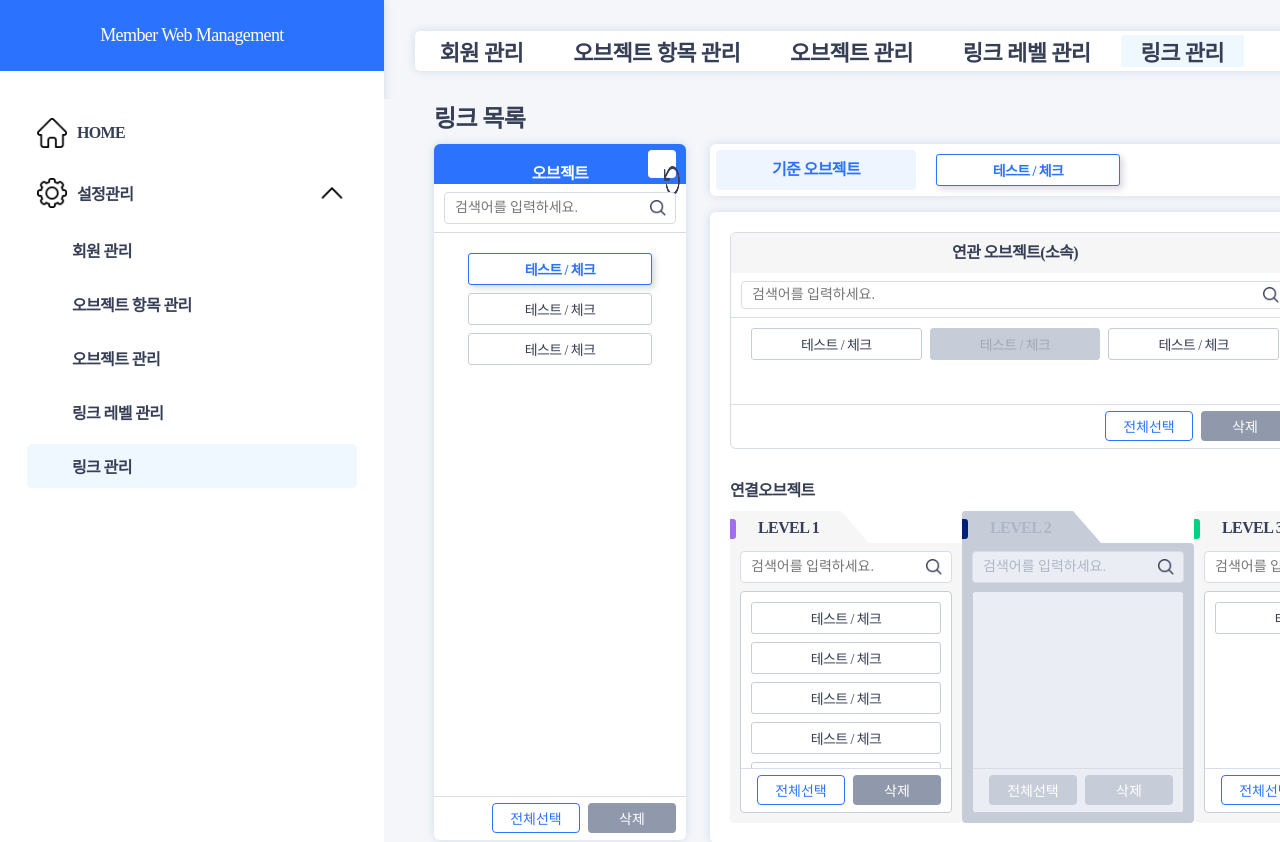
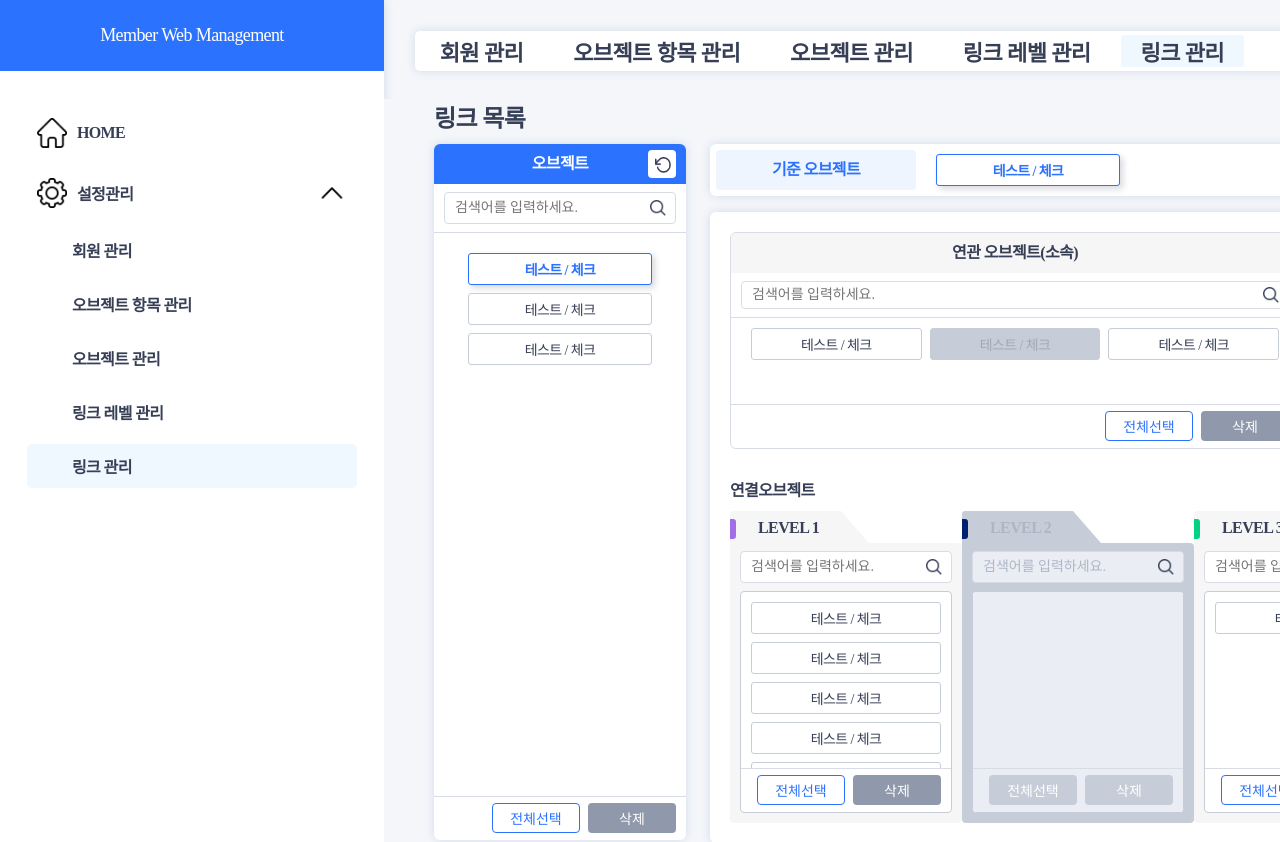
Before and after one commit to EmpChan/MemberManagement, a Django app: page /linkList in a window 1280 px wide; the page is wider, and only the part inside the window is pictured. Shown: the top 842 px of that part. Run offline with Django 4.2, Linux system fonts and the light colour scheme; some libraries are stand-ins or nearby versions; some web fonts are replaced.

Commit message:
Update linkList.css

```diff
--- a/static/css/linkList.css
+++ b/static/css/linkList.css
@@ -86,7 +86,7 @@
     border-radius:6px 6px 0 0;
     text-align:center;
     background:#2B72FF;
-    padding:10.5px 0;
+    padding:0;
     color:#fff;
     font-weight:600;
 }
@@ -103,7 +103,11 @@
     cursor:pointer;
 }
 .obj-header > .reset-btn > img{
+    position: relative;
+    top:-9px;
+    left: -9px;
     width:100%;
+    height: 100%;
 }
 .obj-serch{
     position:relative;
```
